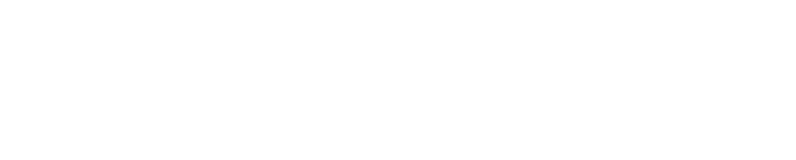
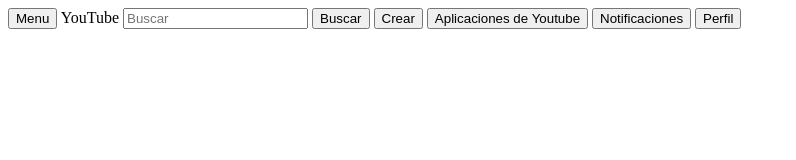
Before and after one commit to Julian-Heredia/Momento1_CV, a plain HTML site: page index.html in a window 1280 px wide. Shown: the whole page, without its empty margins (0-796 px from the left). Drawn offline with Linux system fonts and the light colour scheme.

Commit message:
Implementado el menu superior de YouTube

```diff
--- a/index.html
+++ b/index.html
@@ -3,9 +3,19 @@
 <head>
     <meta charset="UTF-8">
     <meta name="viewport" content="width=device-width, initial-scale=1.0">
-    <title>Document</title>
+    <title>Recreacion Youtube</title>
 </head>
 <body>
+    <div class="container">
+        <button type="button">Menu</button>
+    <label for="youtube">YouTube</label>
+    <input type="text" name="buscar" id="buscar" placeholder="Buscar">
+    <button type="button">Buscar</button>
 
+    <button type="button">Crear</button>
+    <button type="button">Aplicaciones de Youtube</button>
+    <button type="button">Notificaciones</button>
+    <button type="button">Perfil</button>
+</div>
 </body>
 </html>
```
